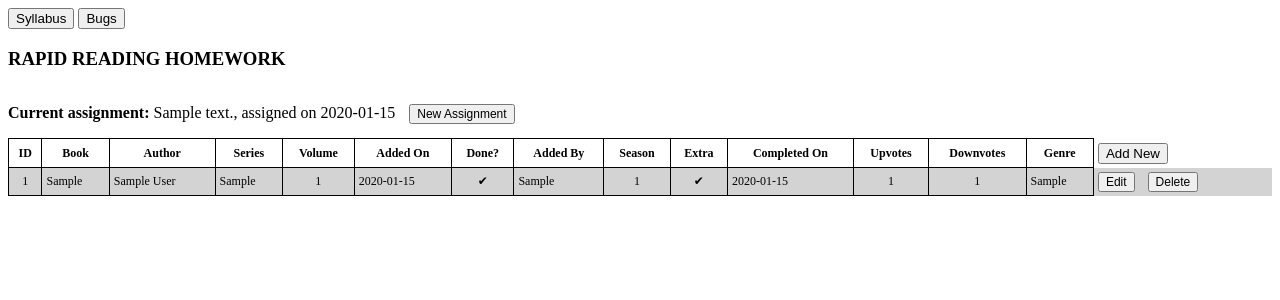
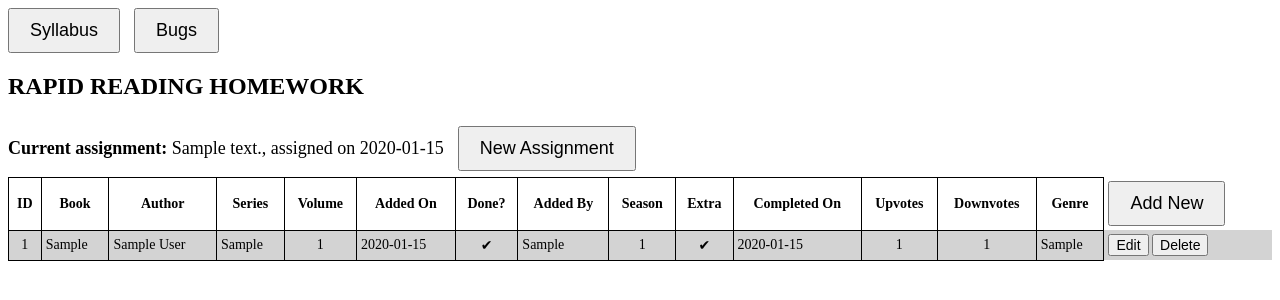
Before and after one commit to wellheup/TeacherDiscordBot, a Flask app: page / in a window 1280 px wide. Shown: the top 300 px of the page. Run offline with Flask 3, Linux system fonts and the light colour scheme; tables that the repository leaves empty hold one stand-in row (values such as "Sample post").

Commit message:
added a button to mark complete on the bugs tab, adjusted some fonts

```diff
--- a/app.py
+++ b/app.py
@@ -83,7 +83,7 @@ def add():
 	finally:
 		db.close()
 
-
+# Deletes book from syllabus
 @app.route('/delete', methods=['POST'])
 def delete():
 	db: Session = SessionLocal()
@@ -97,6 +97,22 @@ def delete():
 		return str(e), 500
 	finally:
 		db.close()
+
+
+@app.route('/complete', methods=['POST'])
+def complete_task():
+	db: Session = SessionLocal()
+	is_demo = False if os.getenv('REPLIT_DEPLOYMENT') == '1' else True
+	try:
+		book = request.form.get('book')
+		complete(db, book, is_demo)
+		return redirect(url_for('index'))
+	except Exception as e:
+		db.rollback()
+		return str(e), 500
+	finally:
+		db.close()
+
 
 @app.route('/assign', methods=['POST'])
 def assign():
@@ -130,13 +146,22 @@ def report_bug():
 	finally:
 		db.close()
 
+
+@app.route('/delete_bug', methods=['POST'])
+def delete_bug_route():
+    db: Session = SessionLocal()
+    is_demo = False if os.getenv('REPLIT_DEPLOYMENT') == '1' else True
+    try:
+        bug_id = int(request.form.get('bug_id'))
+        delete_bug(db, bug_id, is_demo)
+        return redirect(url_for('index'))
+    except Exception as e:
+        db.rollback()
+        return str(e), 500
+    finally:
+        db.close()
+
 # TODO:
-# add a graveyard tab
-# add a series list tab
-# add a todo page
-# add a complete button for each assignment
-# add a delete button for bugs
-# add an "are you sure you want to delete this?" popup for bugs
 # make actual CRUD for all of the tables
 # 	Create -post
 # 	read - get
--- a/templates/index.html
+++ b/templates/index.html
@@ -7,31 +7,31 @@
 	</head>
 	<body>
 		<div class="tab">
-			<button class="tablinks" onclick="openTab(event, 'Syllabus')">Syllabus</button>
-			<button class="tablinks" onclick="openTab(event, 'Bugs')">Bugs</button>
+			<button class="tablinks" style="font-size: 18px; padding: 10px 20px; margin-right: 10px;" onclick="openTab(event, 'Syllabus')">Syllabus</button>
+			<button class="tablinks" style="font-size: 18px; padding: 10px 20px;" onclick="openTab(event, 'Bugs')">Bugs</button>
 		</div>
 
 		<div id="Syllabus" class="tabcontent">
-			<h3>RAPID READING HOMEWORK</h3>
+			<h2>RAPID READING HOMEWORK</h2>
 			<div>
-			<p style="display: inline-block; margin-right: 10px;"><b>Current assignment: </b>{{assignment.description}}, assigned on {{assignment.date_added}}</p>
-				<button type="button" style="font-size: 12px; display: inline-block;" onclick="openNewAssignmentPopup(this)">New Assignment</button>
+			<p style="display: inline-block; margin-right: 10px; font-size: 18px;"><b>Current assignment: </b>{{assignment.description}}, assigned on {{assignment.date_added}}</p>
+				<button type="button" style="font-size: 18px; padding: 10px 20px;" onclick="openNewAssignmentPopup(this)">New Assignment</button>
 			</div>
 
 			<table style="border-collapse: collapse; width: 100%; table-layout: auto;">
 				<thead>
 					<tr>
 						{% for column in columns %}
-							<th style="border: 1px solid black; padding: 4px; font-size: 12px; white-space: nowrap;">{{ pretty_columns[column] }}</th>
+							<th style="border: 1px solid black; padding: 4px; font-size: 14px; white-space: nowrap;">{{ pretty_columns[column] }}</th>
 						{% endfor %}
-						<th style="padding: 4px; font-size: 12px; white-space: nowrap; text-align: left;"><button onclick="document.getElementById('newEntryForm').style.display='block'">Add New</button></th>
+						<th style="padding: 4px; font-size: 14px; white-space: nowrap; text-align: left;"><button style="font-size: 18px; padding: 10px 20px;" onclick="document.getElementById('newEntryForm').style.display='block'">Add New</button></th>
 					</tr>
 				</thead>
 				<tbody>
 					{% for book in syllabus %}
 						<tr style="background-color: {{ loop.cycle('#d3d3d3', 'white') }};">
 							{% for column in columns %}
-								<td style="border: 1px solid black; padding: 4px; font-size: 12px; white-space: nowrap; width: auto; text-align: {% if column in ['unique_id', 'num_in_series', 'up_votes', 'down_votes'] %}center{% else %}left{% endif %};">
+								<td style="border: 1px solid black; padding: 4px; font-size: 14px; white-space: nowrap; width: auto; text-align: {% if column in ['unique_id', 'num_in_series', 'up_votes', 'down_votes'] %}center{% else %}left{% endif %};">
 									{% if column in [ 'unique_id', 'date_added'] %}
 										<div name="{{column}}">
 											{{ book[column] }}
@@ -53,8 +53,16 @@
 											{% if book[column] is not none %}{{ book[column] }}{% endif %}
 										</div>
 									{% elif column == 'date_completed' %}
-										<div name="{{column}}">
-											{% if book[column] is not none %}{{ book[column] }}{% endif %}
+
+										<div name="{{column}}" style="font-size: 14px;">
+											{% if book[column] is not none %}
+												{{ book[column] }}
+											{% else %}
+												<form method="POST" style="display: inline;" action="complete">
+													<input type="hidden" name="book" value="{{ book.book }}" />
+													<button type="submit" style="font-size: 14px;">Mark Book Complete</button>
+												</form>
+											{% endif %}
 										</div>
 									{% else %}
 										<div name="{{column}}">
@@ -63,9 +71,13 @@
 									{% endif %}
 								</td>
 							{% endfor %}
-							<td style="padding: 4px; font-size: 12px; white-space: nowrap;">
-								<button type="button" style="font-size: 12px; display: inline-block; margin-right: 10px;" onclick="openEditEntryPopup(this, {{ loop.index0 }})">Edit</button>
-								<button type="button" style="font-size: 12px; display: inline-block; margin-right: 10px;" onclick="openConfirmDeletePopup(this, {{ book.unique_id }})">Delete</button>
+							<td style="padding: 4px; font-size: 14px; white-space: nowrap;">
+								<form style="display: inline;" action="edit" method="POST">
+									<button type="submit" style="font-size: 14px;" name="edit" value="{{ loop.index0 }}">Edit</button>
+								</form>
+								<form style="display: inline;" action="delete" method="POST">
+									<button type="submit" style="font-size: 14px;" name="delete" value="{{ book.unique_id }}">Delete</button>
+								</form>
 							</td>
 						</tr>
 					{% endfor %}
@@ -102,26 +114,26 @@
 		</div>
 
 		<!-- Edit Entry form in a Pop-up -->
-		<div id="editEntryForm" style="display:none; position:fixed; top:50%; left:50%; transform:translate(-50%, -50%); z-index:10; background-color:white; padding:20px; border:2px solid black;">
+		<div id="editEntryForm" style="display:none; position:fixed; top:50%; left:50%; transform:translate(-50%, -50%); z-index:10; background-color:white; padding:20px; border:2px solid black; font-size: 14px;">
 			<form method="POST" action="/update">
 				{% for column in columns %}
 					{% if column not in ['unique_id', 'date_added'] %}
 						<div style="margin-bottom: 10px;">
 							<label for="editEntryForm-{{ column }}">{{ pretty_columns[column] }}</label>
 							{% if column in ['is_completed', 'is_extra_credit'] %}
-								<input type="checkbox" name="{{ column }}" id="editEntryForm-{{ column }}" />
+								<input type="checkbox" name="{{ column }}" id="editEntryForm-{{ column }}" style="font-size: 14px;"/>
 							{% elif column == 'date_completed' %}
-								<input type="date" name="{{ column }}" id="editEntryForm-{{ column }}" />
+								<input type="date" name="{{ column }}" id="editEntryForm-{{ column }}" style="font-size: 14px;"/>
 							{% elif column == 'genre' %}
-								<input type="text" name="{{ column }}" id="editEntryForm-{{ column }}" />
+								<input type="text" name="{{ column }}" id="editEntryForm-{{ column }}" style="font-size: 14px;"/>
 							{% elif column in ['num_in_series', 'season', 'up_votes', 'down_votes'] %}
-								<input type="number" name="{{ column }}" id="editEntryForm-{{ column }}" min="0" max="100" value="0" />
+								<input type="number" name="{{ column }}" id="editEntryForm-{{ column }}" min="0" max="100" value="0" style="font-size: 14px;"/>
 							{% else %}
-								<input type="text" name="{{ column }}" id="editEntryForm-{{ column }}" />
+								<input type="text" name="{{ column }}" id="editEntryForm-{{ column }}" style="font-size: 14px;"/>
 							{% endif %}
 						</div>
 					{% endif %}
-					<input type="number" name="unique_id" id="editEntryForm-unique_id" min="0" max="100" value="columns['unique_id']" style="display:none;"/>
+					<input type="number" name="unique_id" id="editEntryForm-unique_id" min="0" max="100" value="columns['unique_id']" style="display:none; font-size: 14px;"/>
 				{% endfor %}
 				<div style="text-align: center;">
 					<button type="submit" style="font-size: 14px;">✔</button>
@@ -157,10 +169,11 @@
 		<!-- Bugs tab -->
 		<div id="Bugs" class="tabcontent" style="display:none; width: 50%;">
 			<h3>BUGS & FEATURE REQUESTS</h3>
-			<button type="button" style="font-size: 12px; display: inline-block;" onclick="openNewBugPopup(this)">New Bug</button>
-			<table style="border-collapse: collapse; width: 100%; table-layout: auto; font-size: 18px;">
+			<button type="button" style="font-size: 14px; display: inline-block;" onclick="openNewBugPopup(this)">New Bug</button>
+			<table style="border-collapse: collapse; width: 100%; table-layout: auto; font-size: 16px;">
 				<thead>
 					<tr>
+						<th style="padding: 4px; white-space: nowrap;"></th>
 						<th style="border: 1px solid black; padding: 4px; white-space: nowrap;">Bug</th>
 						<th style="border: 1px solid black; padding: 4px; white-space: nowrap;">Added by</th>
 					</tr>
```
Also changed, not shown: other parts of templates/index.html (+21 -14 lines), crud.py (+17 -0 lines), main.py (+1 -7 lines).
